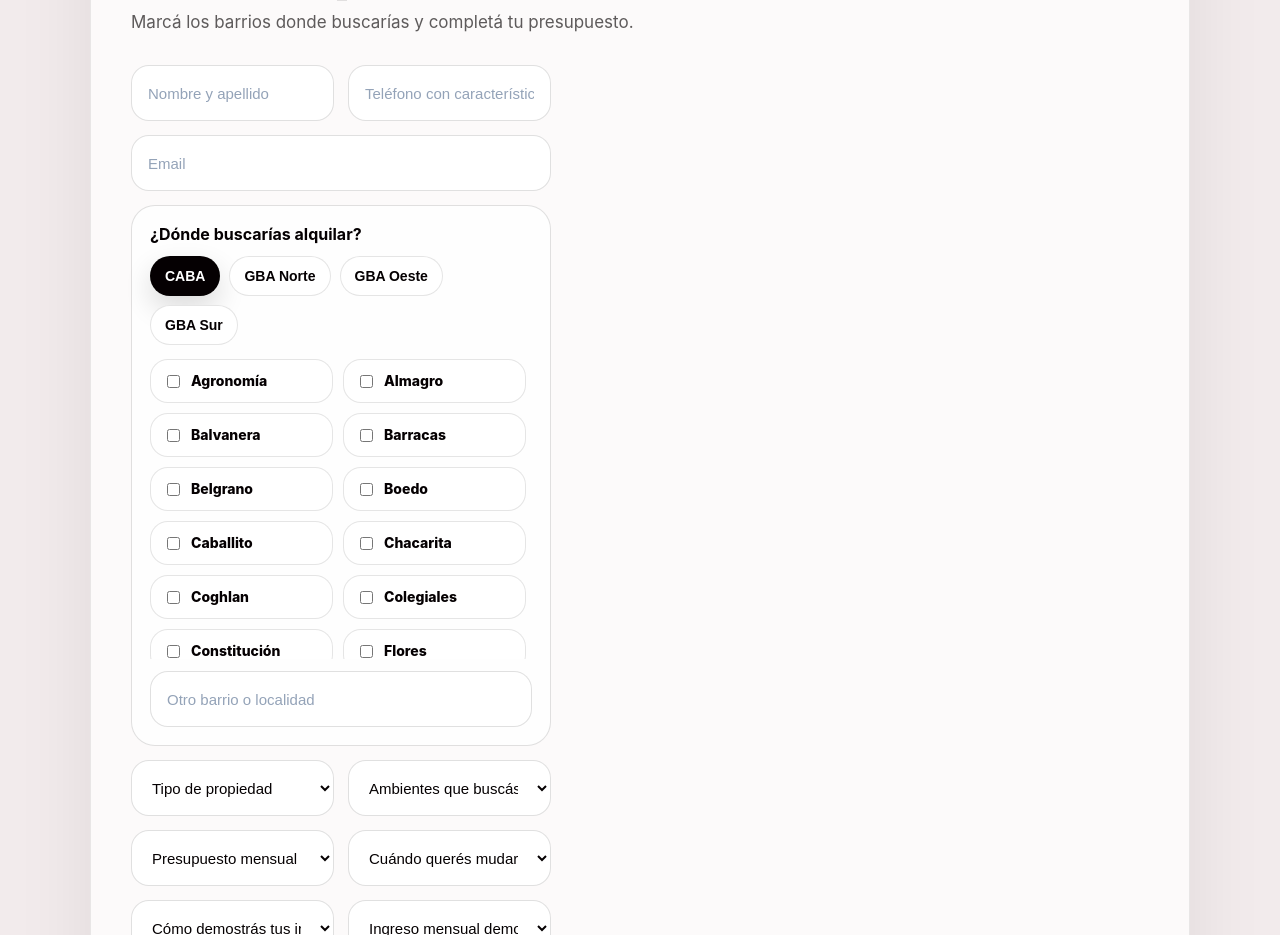
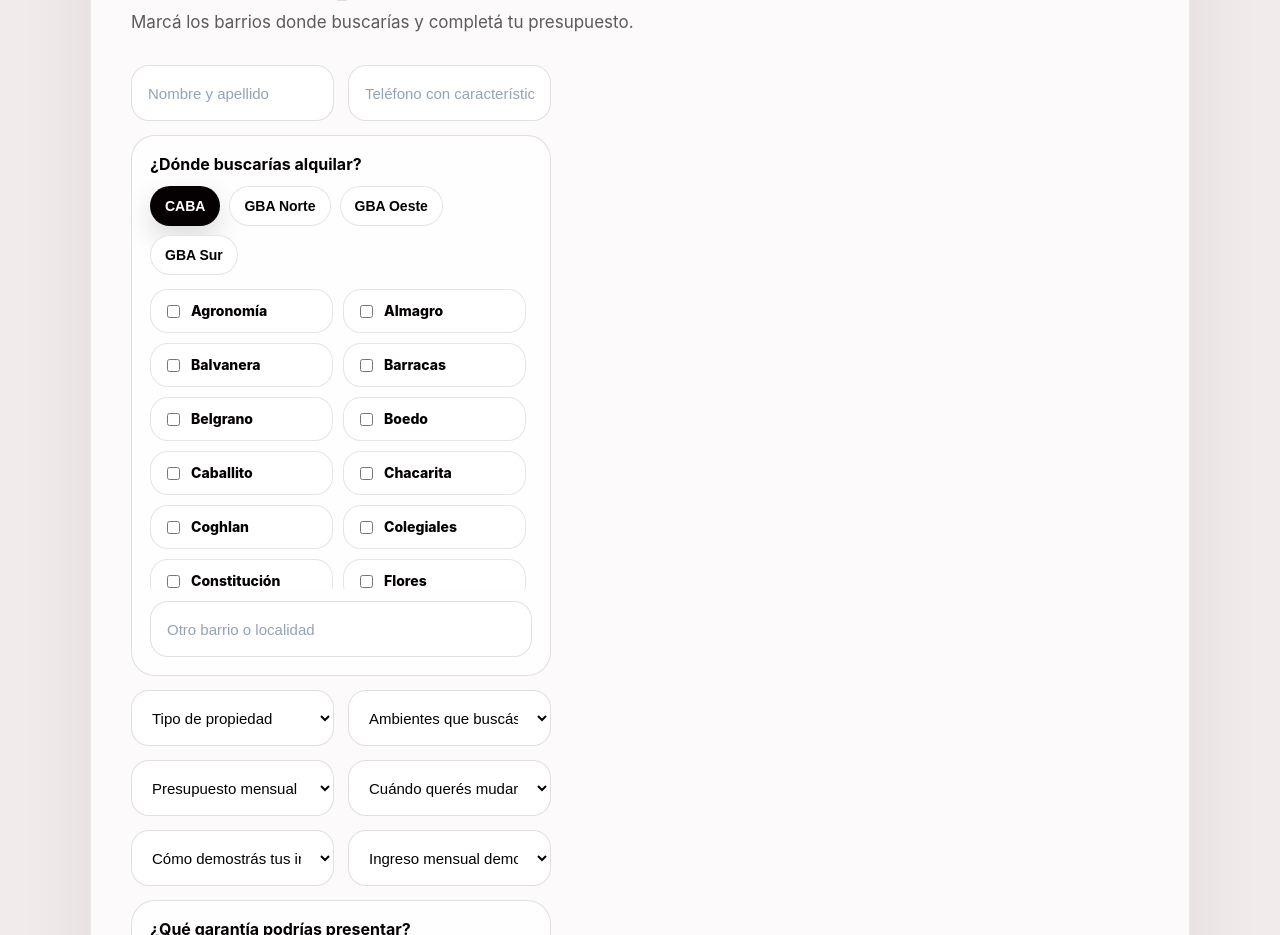
Before and after one commit to rentverlo-dotcom/verlo, a Next.js app: page / in a window 1280 px wide. Shown: the part 3620-4555 px from the top of the page. Built offline with nearby package versions, Linux system fonts and the light colour scheme.

Commit message:
Update page.tsx

```diff
--- a/app/page.tsx
+++ b/app/page.tsx
@@ -3371,13 +3371,15 @@ export default function PageDePrueba() {
                 />
               </div>
 
-              <input
-                className="input"
-                name="email"
-                type="email"
-                placeholder="Email"
-                required
-              />
+             <input
+  type="text"
+  name="verlo_honeypot"
+  tabIndex={-1}
+  autoComplete="new-password"
+  className="honeypot"
+  aria-hidden="true"
+  defaultValue=""
+/>
 
               {path ===
                 "tenant" && (
```
